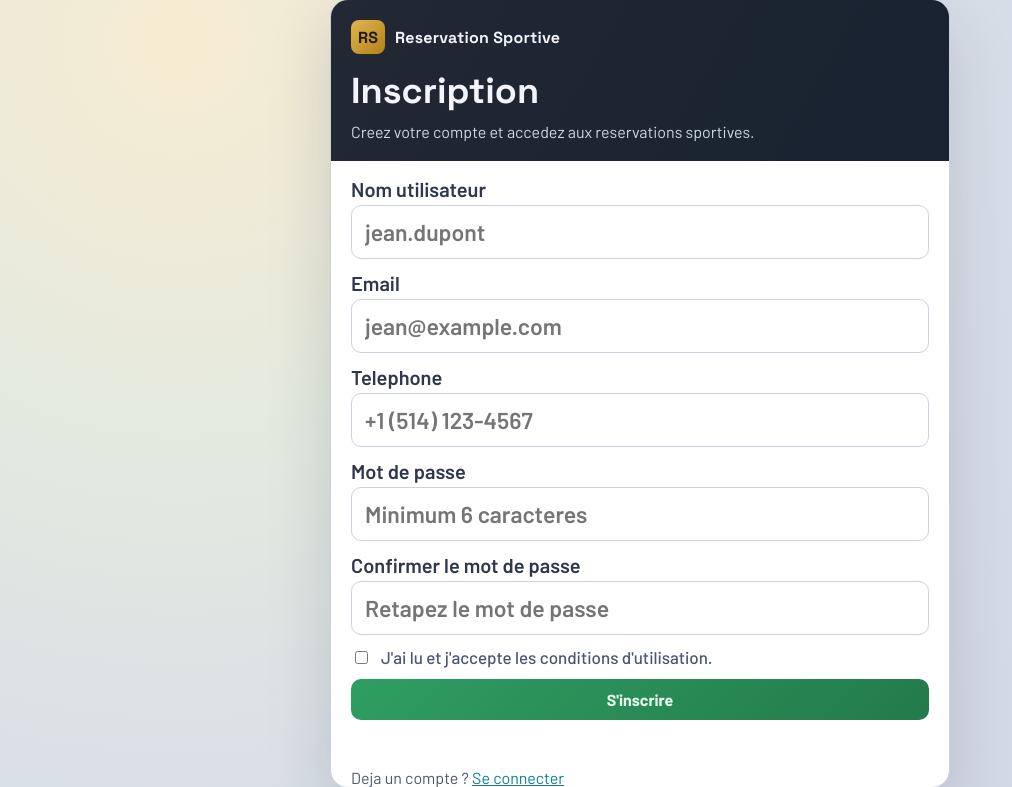
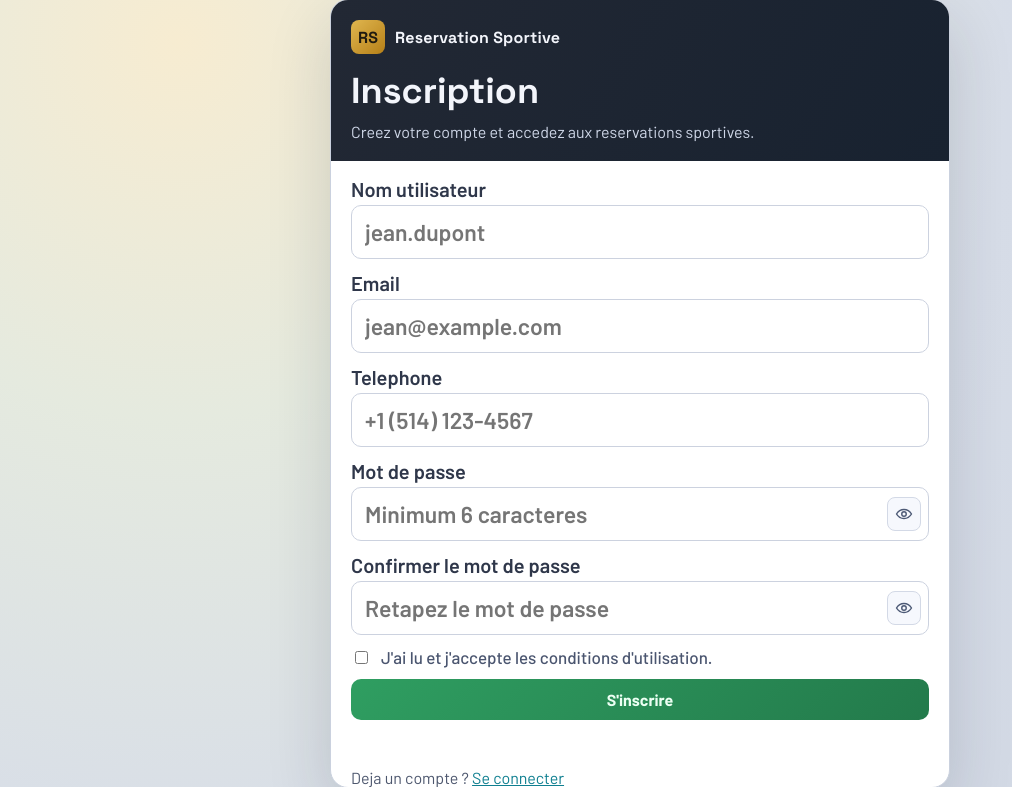
Before and after one commit to Fokoue22/Systeme-de-reservation-plateaux-sportifs, a FastAPI app: page /register in a window 1280 px wide. Shown: the part 25-812 px from the top of the page, without its empty margins (0-1012 px from the left). Run offline with FastAPI, Linux system fonts and the light colour scheme.

Commit message:
feat(auth-ui): add password visibility toggles on signup

```diff
--- a/static/css/auth.css
+++ b/static/css/auth.css
@@ -134,6 +134,52 @@ input {
   font-size: 23px;
 }
 
+.input-with-icon {
+  position: relative;
+}
+
+.input-with-icon input {
+  width: 100%;
+  padding-right: 46px;
+}
+
+.password-toggle {
+  position: absolute;
+  right: 8px;
+  top: 50%;
+  transform: translateY(-50%);
+  width: 34px;
+  height: 34px;
+  border: 1px solid #d3d9e6;
+  border-radius: 8px;
+  background: #f6f8fd;
+  color: #4d5a76;
+  display: inline-flex;
+  align-items: center;
+  justify-content: center;
+  cursor: pointer;
+}
+
+.password-toggle:hover {
+  background: #eef2fc;
+  border-color: #bcc8e0;
+}
+
+.password-toggle:focus-visible {
+  outline: none;
+  box-shadow: 0 0 0 3px rgba(47, 158, 97, 0.2);
+}
+
+.eye-icon {
+  width: 18px;
+  height: 18px;
+  fill: none;
+  stroke: currentColor;
+  stroke-width: 1.9;
+  stroke-linecap: round;
+  stroke-linejoin: round;
+}
+
 input:focus {
   outline: none;
   border-color: var(--green-1);
--- a/static/js/auth_register.js
+++ b/static/js/auth_register.js
@@ -1,5 +1,6 @@
 const registerFormEl = document.getElementById("registerForm");
 const registerFlashEl = document.getElementById("registerFlash");
+const passwordToggleButtons = document.querySelectorAll(".password-toggle");
 
 function setFlash(message, type = "error") {
   registerFlashEl.textContent = message;
@@ -31,6 +32,29 @@ async function register(payload) {
   if (!response.ok) {
     throw new Error(normalizeApiError(data.detail, response.status, "Echec de creation du compte."));
   }
+}
+
+function togglePasswordVisibility(button) {
+  const targetId = button.getAttribute("data-target");
+  if (!targetId) return;
+
+  const input = document.getElementById(targetId);
+  if (!input) return;
+
+  const visible = input.type === "text";
+  input.type = visible ? "password" : "text";
+  button.setAttribute(
+    "aria-label",
+    visible ? "Afficher le mot de passe" : "Masquer le mot de passe",
+  );
+  button.setAttribute(
+    "title",
+    visible ? "Afficher le mot de passe" : "Masquer le mot de passe",
+  );
+}
+
+for (const button of passwordToggleButtons) {
+  button.addEventListener("click", () => togglePasswordVisibility(button));
 }
 
 registerFormEl.addEventListener("submit", async (event) => {
--- a/templates/auth_register.html
+++ b/templates/auth_register.html
@@ -35,10 +35,26 @@
             <input type="text" name="telephone" placeholder="+1 (514) 123-4567" />
           </label>
           <label>Mot de passe
-            <input type="password" name="password" minlength="6" placeholder="Minimum 6 caracteres" required />
+            <div class="input-with-icon">
+              <input id="passwordInput" type="password" name="password" minlength="6" placeholder="Minimum 6 caracteres" required />
+              <button class="password-toggle" type="button" data-target="passwordInput" aria-label="Afficher le mot de passe" title="Afficher le mot de passe">
+                <svg class="eye-icon" viewBox="0 0 24 24" aria-hidden="true">
+                  <path d="M2 12s3.6-6 10-6 10 6 10 6-3.6 6-10 6S2 12 2 12z" />
+                  <circle cx="12" cy="12" r="3" />
+                </svg>
+              </button>
+            </div>
           </label>
           <label>Confirmer le mot de passe
-            <input type="password" name="password_confirm" minlength="6" placeholder="Retapez le mot de passe" required />
+            <div class="input-with-icon">
+              <input id="passwordConfirmInput" type="password" name="password_confirm" minlength="6" placeholder="Retapez le mot de passe" required />
+              <button class="password-toggle" type="button" data-target="passwordConfirmInput" aria-label="Afficher la confirmation du mot de passe" title="Afficher la confirmation du mot de passe">
+                <svg class="eye-icon" viewBox="0 0 24 24" aria-hidden="true">
+                  <path d="M2 12s3.6-6 10-6 10 6 10 6-3.6 6-10 6S2 12 2 12z" />
+                  <circle cx="12" cy="12" r="3" />
+                </svg>
+              </button>
+            </div>
           </label>
           <label class="checkline">
             <input type="checkbox" name="terms" required />
```
